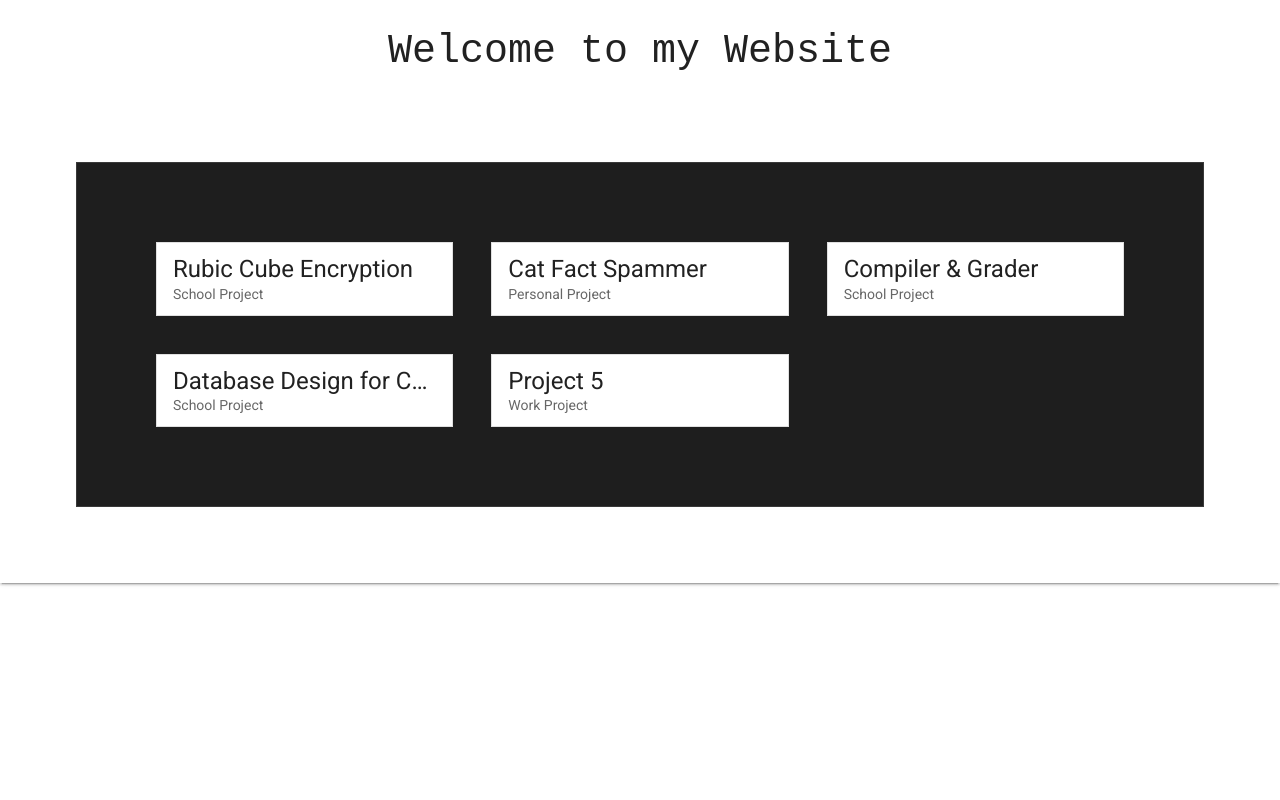
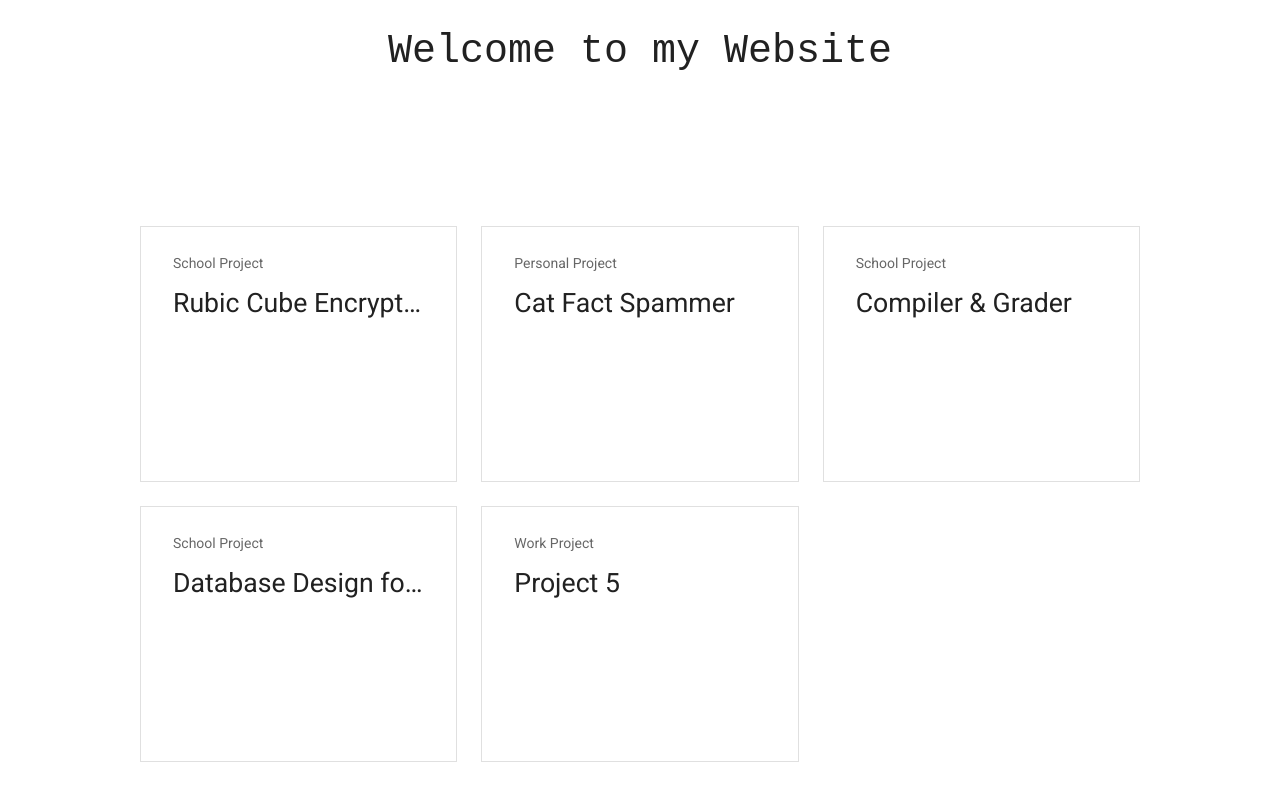
Before and after one commit to keeley215/THEWebsite, a Vue app in the folder websitefolder/: page /#/ in a window 1280 px wide. Shown: the part 918-1718 px from the top of the page. Before the commit the page ends 1501 px from the top, so only its background shows below. Built offline with nearby package versions, Linux system fonts and the light colour scheme.

Commit message:
added white project content boxes

```diff
--- a/websitefolder/src/components/MainPage.vue
+++ b/websitefolder/src/components/MainPage.vue
@@ -10,7 +10,7 @@
       >
         <v-row align="center" justify="center">
           <v-col class="text-center front-page-messages" cols="12">
-            <h1 class="display-1  mb-4">Keeley Johansen</h1>
+            <h1 class="display-1 mb-4">Keeley Johansen</h1>
             <router-link to="/Projects">
               <h4 class="subheading custom-subheading">
                 <u>View My Projects!</u>
@@ -27,8 +27,8 @@
             <div class="header">Hello</div>
             <div class="sub-text">Welcome to my Website</div>
           </div>
-          <v-card outlined dark class="project-container">
-            <v-row dense>
+          <v-card flat class="project-container">
+            <v-row>
               <v-col
                 v-for="project in projects"
                 :key="project.title"
@@ -38,33 +38,27 @@
                   <v-card class="content-items" light outlined>
                     <v-list-item>
                       <v-list-item-content>
-                        <v-list-item-title class="headline">{{
-                          project.title
-                        }}</v-list-item-title>
                         <v-list-item-subtitle
                           >{{ project.type }} Project</v-list-item-subtitle
                         >
+                        <v-list-item-title class="project-item-header">{{
+                          project.title
+                        }}</v-list-item-title>
                       </v-list-item-content>
                     </v-list-item>
-                    <!-- <v-img
-                      :src="project.imageSource"
-                      class="white--text align-end"
-                      gradient="to bottom, rgba(0,0,0,.1), rgba(0,0,0,.5)"
-                      height="300px"
-                    > -->
+
                     <v-expand-transition>
                       <div
                         v-if="hover"
-                        class="transition-fast-in-fast-out project-pop-ups light-blue darken-2 white--text"
+                        class="transition-fast-in-fast-out project-pop-ups"
                         style="height: 100%;"
                       >
                         {{ project.description }}
-                        <div class="project-buttons">
-                          <v-btn>Find Out More</v-btn>
+                        <div class="project-button">
+                          <button>Find Out More</button>
                         </div>
                       </div>
                     </v-expand-transition>
-                    <!-- </v-img> -->
                   </v-card>
                 </v-hover>
               </v-col>
@@ -132,15 +126,18 @@ export default {
 </script>
 
 <style scoped>
-.parallax-container {
+.project-item-header {
+  margin-top: 0.5em;
+  font-size: 20pt;
 }
 .content-container {
   border-radius: 0 !important;
   padding: 4em;
 }
 .content-items {
-  margin: 15px 15px;
+  padding: 1em;
   border-radius: 0 !important;
+  height: 16em;
 }
 .header {
   text-align: center;
@@ -162,16 +159,17 @@ export default {
 .front-page-messages {
   color: primary;
 }
-.project-buttons {
-  margin-top: 1em;
+.project-button {
   padding-bottom: 0.5em;
-  display: flex;
-  align-items: center;
-  justify-content: center;
+  margin-top: 0.75em;
+  color: #29b6f6;
+  font-style: italic;
 }
 .project-pop-ups {
   opacity: 0.85;
-  padding: 15px;
+  padding-left: 1em;
+  padding-right: 1em;
+  font-size: 17px;
 }
 .custom-subheading {
   color: white;
--- a/websitefolder/src/components/Projects.vue
+++ b/websitefolder/src/components/Projects.vue
@@ -7,7 +7,12 @@
       <v-card class="project-timeline">
         <div class="project-title">My Project Page</div>
         <v-timeline>
-          <v-timeline-item fill-dot color="white" v-for="project in projects" :key="project">
+          <v-timeline-item
+            fill-dot
+            color="white"
+            v-for="project in projects"
+            :key="project"
+          >
             <template v-slot:opposite>
               <b>
                 <span v-text="project.year" />
@@ -99,6 +104,14 @@ export default {
           "Developed an application from the ground up using VUE.js, CSS, HTML5, and git. This is also the first project that i had to design the full UI of.",
         type: "Personal",
         year: "2020"
+      },
+      {
+        title: "Selenium Testing Automation",
+        sub_title: "Application/Testing",
+        description:
+          "Helped introduce and develop testing automation using Selenium w/ Cucumber and Gherkin Language.",
+        type: "Work",
+        year: "2020"
       }
     ]
   })
```
Also changed, not shown: websitefolder/src/components/TopNav.vue (line endings or trailing spaces).
